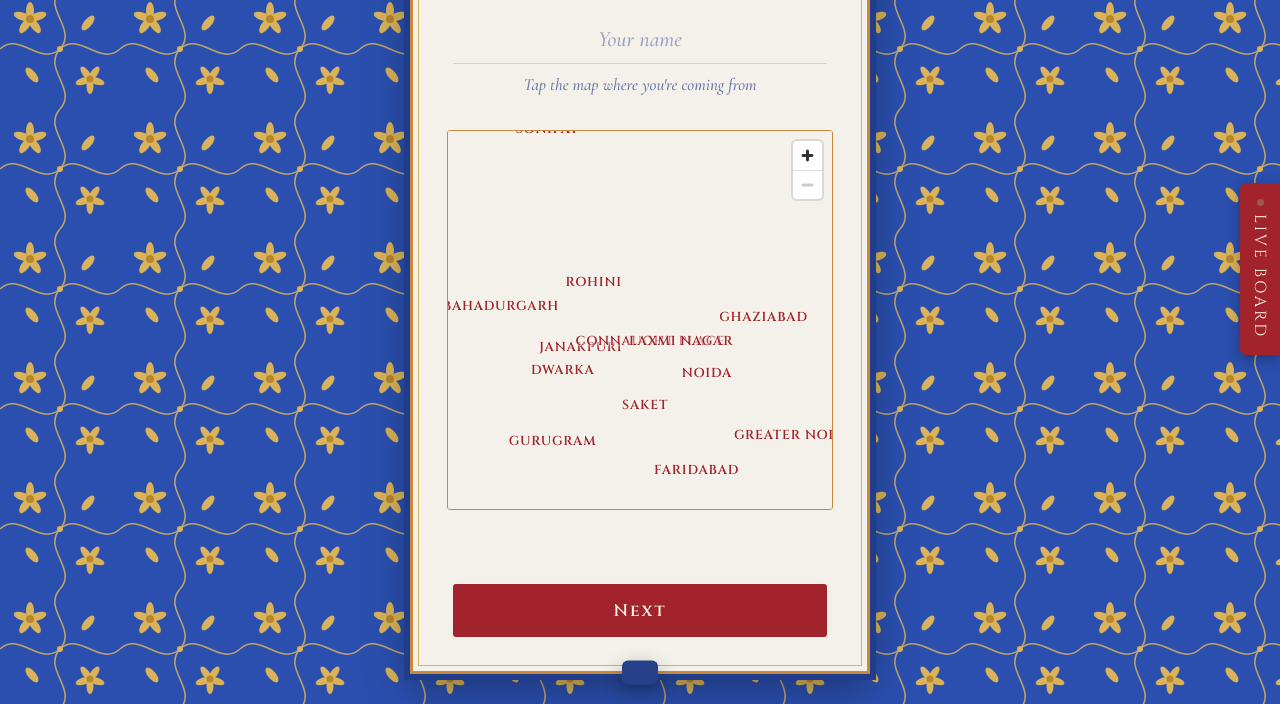
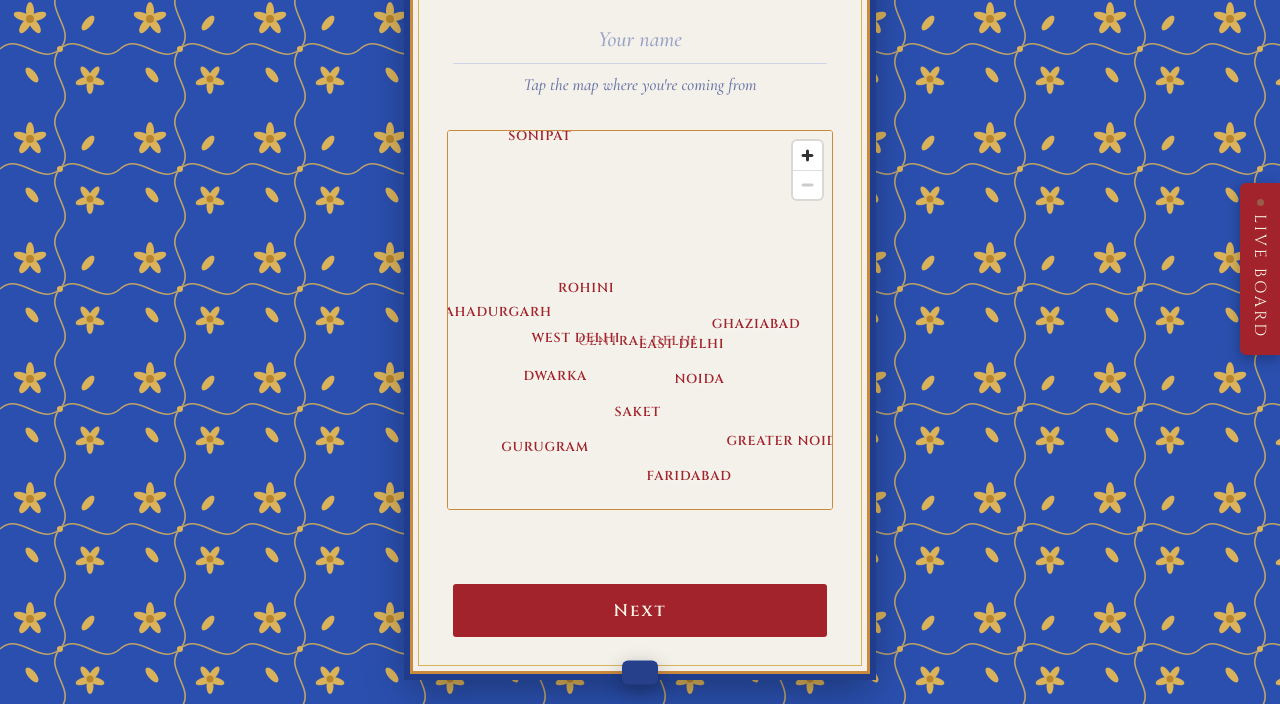
Before and after one commit to jeevanttt/diwali-rides, a website: page index.html in a window 1280 px wide. Shown: the part 131-835 px from the top of the page. Drawn offline with nearby package versions, Linux system fonts and the light colour scheme; no server answers.

Commit message:
Add files via upload

```diff
--- a/index.html
+++ b/index.html
@@ -73,6 +73,7 @@ input:focus{outline:none;border-bottom-color:var(--crimson)}
 .lbl{font-family:var(--caps);font-size:11px;letter-spacing:.06em;color:var(--ink);text-transform:uppercase;white-space:nowrap;pointer-events:none;text-shadow:0 0 3px #f3f1ea,0 0 3px #f3f1ea,0 0 6px #f3f1ea}
 .lbl.major{font-size:13px;font-weight:600;color:var(--crimson)}
 .hide-minor .lbl.minor{display:none}
+#map:not(.hide-minor) .lbl.zone{display:none}
 .pin{width:30px;height:40px;cursor:grab}
 .maplibregl-ctrl-attrib{font-size:11px}
 .maplibregl-cooperative-gesture-screen{font-family:var(--body);font-size:18px}
@@ -236,8 +237,8 @@ const AREAS=[
  ["Sonipat",28.99,77.02,1],["Kundli",28.87,77.12],["Narela",28.85,77.09],["Bahadurgarh",28.69,76.93,1],
  ["Rohini",28.73,77.11,1],["Pitampura",28.70,77.14],["Model Town",28.715,77.19],["Civil Lines",28.68,77.225],
  ["Punjabi Bagh",28.67,77.13],["Rajouri Garden",28.645,77.12],["Paschim Vihar",28.67,77.10],["Vikaspuri",28.64,77.07],
- ["Janakpuri",28.62,77.085,1],["Uttam Nagar",28.62,77.055],["Dwarka",28.58,77.05,1],["Najafgarh",28.61,76.98],
- ["Karol Bagh",28.65,77.19],["Connaught Place",28.63,77.22,1],["Shahdara",28.675,77.29],["Laxmi Nagar",28.63,77.28,1],
+ ["Janakpuri",28.62,77.085],["Uttam Nagar",28.62,77.055],["Dwarka",28.58,77.05,1],["Central Delhi",28.64,77.21,2],["East Delhi",28.635,77.295,2],["West Delhi",28.645,77.09,2],["Najafgarh",28.61,76.98],
+ ["Karol Bagh",28.65,77.19],["Connaught Place",28.633,77.219],["Shahdara",28.675,77.29],["Laxmi Nagar",28.63,77.28],
  ["Mayur Vihar",28.605,77.30],["Aerocity",28.55,77.12],["Vasant Kunj",28.52,77.155],["Hauz Khas",28.55,77.20],
  ["Saket",28.52,77.21,1],["Lajpat Nagar",28.57,77.24],["Greater Kailash",28.54,77.24],["Okhla",28.53,77.275],
  ["Chhatarpur",28.50,77.18],["Noida",28.575,77.33,1],["Noida Sec 62",28.62,77.365],["Noida Expressway",28.53,77.39],
@@ -249,7 +250,7 @@
 const NCR_MAX=[[76.70,28.20],[77.70,29.12]];           // how far you can pan
 function nearestArea(lat,lng){
   let best=null, bd=1e9;
-  for(const a of AREAS){ const d=km({lat,lng},{lat:a[1],lng:a[2]}); if(d<bd){bd=d;best=a[0];} }
+  for(const a of AREAS){ if(a[3]===2) continue; const d=km({lat,lng},{lat:a[1],lng:a[2]}); if(d<bd){bd=d;best=a[0];} }
   return best||"";
 }
 const ROADS=(...c)=>["in",["get","class"],["literal",c]];
@@ -283,12 +284,12 @@ function setLoc(lat,lng){
 }
 function initMap(){
   if(map||!window.maplibregl){ if(!window.maplibregl) status($("locStatus"),"The map didn't load. Check your connection and refresh.","err"); return; }
-  map=new maplibregl.Map({container:"map",style:MAP_STYLE,bounds:NCR_BOUNDS,maxBounds:NCR_MAX,minZoom:8.5,maxZoom:15,
+  map=new maplibregl.Map({container:"map",style:MAP_STYLE,bounds:NCR_BOUNDS,fitBoundsOptions:{padding:{top:22,bottom:12,left:34,right:46}},maxBounds:NCR_MAX,minZoom:8.5,maxZoom:15,
     dragRotate:false,pitchWithRotate:false,cooperativeGestures:true,attributionControl:{compact:true}});
   map.touchZoomRotate.disableRotation();
   map.addControl(new maplibregl.NavigationControl({showCompass:false}),"top-right");
   AREAS.forEach(([n,lat,lng,major])=>{
-    const el=document.createElement("div"); el.className="lbl "+(major?"major":"minor"); el.textContent=n;
+    const el=document.createElement("div"); el.className="lbl "+(major===2?"major zone":major?"major":"minor"); el.textContent=n;
     new maplibregl.Marker({element:el,anchor:"center"}).setLngLat([lng,lat]).addTo(map);
   });
   const zoomLabels=()=>$("map").classList.toggle("hide-minor", map.getZoom()<10.4);
```
